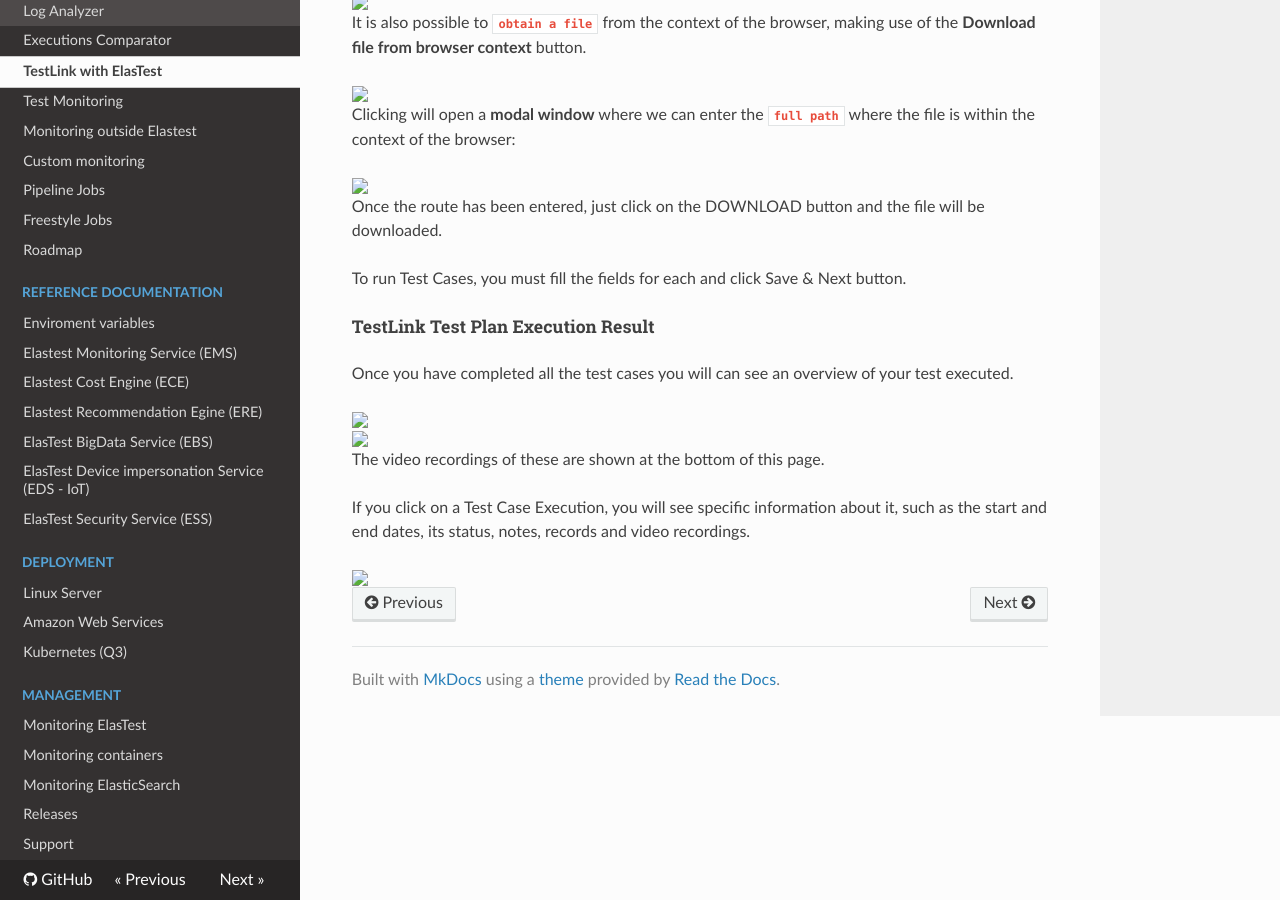
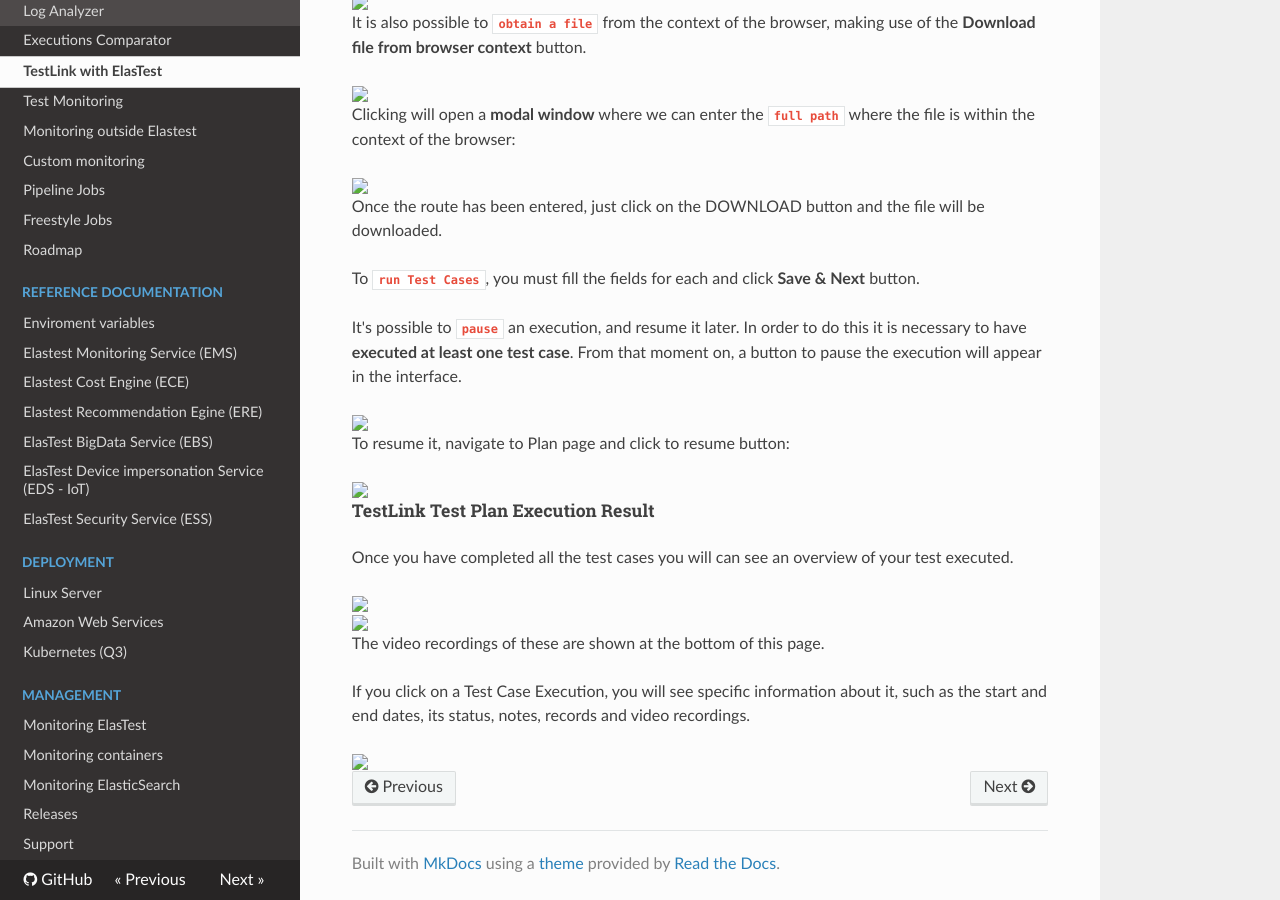
Before and after one commit to elastest/elastest.io-docs, an MkDocs documentation site: the page built from docs/testlink/index.md, in a window 1280 px wide and 900 px high, scrolled down 1842 px. Built offline with MkDocs 1.6.1, drawn with Linux system fonts in a browser that asks for light colours; nearby versions of some CDN libraries; old or Windows-style settings are respelled for this version of MkDocs.

Commit message:
testlink docs

```diff
--- a/docs/testlink/index.md
+++ b/docs/testlink/index.md
@@ -103,7 +103,19 @@
 
 Once the route has been entered, just click on the DOWNLOAD button and the file will be downloaded.
 
-To run Test Cases, you must fill the fields for each and click Save & Next button.
+To **`run Test Cases`**, you must fill the fields for each and click **Save & Next** button.
+
+It's possible to **`pause`** an execution, and resume it later. In order to do this it is necessary to have **executed at least one test case**. From that moment on, a button to pause the execution will appear in the interface.
+
+<div class="docs-gallery inline-block">
+    <a data-fancybox="gallery-4" href="/docs/testlink/images/plan_execution_pause.png"><img class="img-responsive img-wellcome" src="/docs/testlink/images/plan_execution_pause.png"/></a>
+</div>
+
+To resume it, navigate to Plan page and click to resume button:
+
+<div class="docs-gallery inline-block">
+    <a data-fancybox="gallery-4" href="/docs/testlink/images/plan_execution_resume.png"><img class="img-responsive img-wellcome" src="/docs/testlink/images/plan_execution_resume.png"/></a>
+</div>
 
 <h5 class="small-subtitle">TestLink Test Plan Execution Result</h5>
 
```
Also changed, not shown: docs/testlink/images/plan_execution_pause.png (added), docs/testlink/images/plan_execution_resume.png (added).
